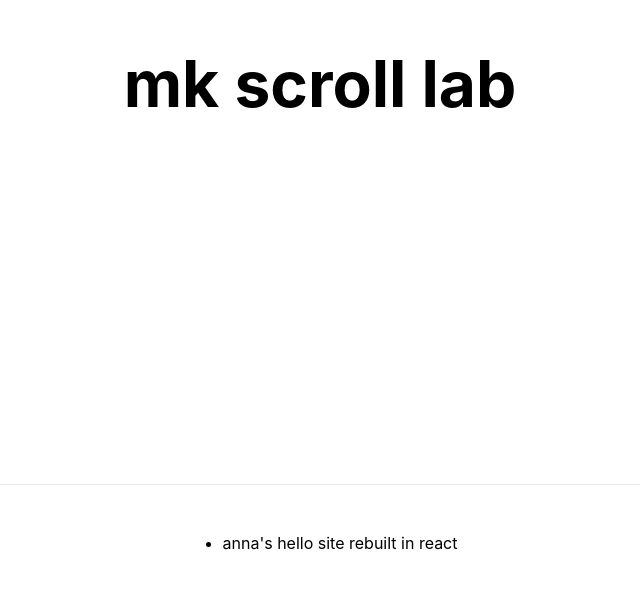
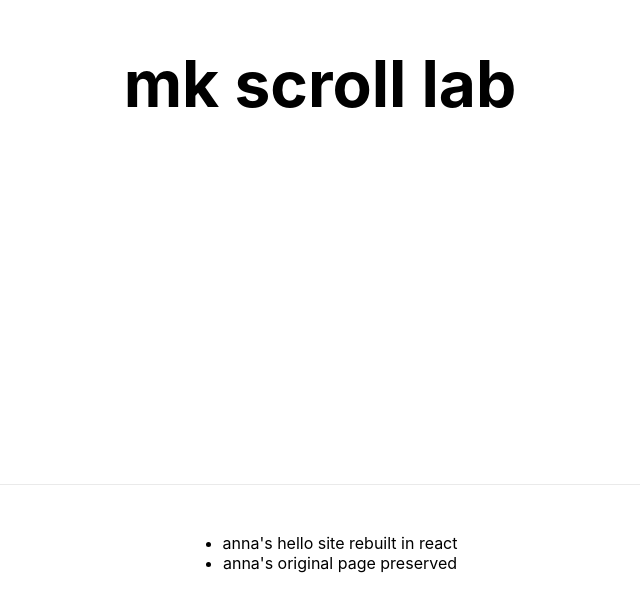
Before and after one commit to mkuzmick/mk-scroll-lab, a Next.js app: page / in a window 1280 px wide. Shown: the part 316-928 px from the top of the page, without its empty margins (320-960 px from the left). Built offline with nearby package versions, Linux system fonts and the light colour scheme.

Commit message:
Updates:

```diff
--- a/pages/index.js
+++ b/pages/index.js
@@ -7,6 +7,10 @@ const theLinks = [
   {
     slug: "/people/anna/hello-all-the-poems",
     text: `anna's hello site rebuilt in react`
+  },
+  {
+    slug: "/plain-html/anna/hello.html",
+    text: `anna's original page preserved`
   }
 ]
 
--- a/public/plain-html/anna/hello.html
+++ b/public/plain-html/anna/hello.html
@@ -75,6 +75,7 @@
 
     </style>
   </head>
+
   <body>
     <main>
 
--- a/src/components/anna/poem-machine.js
+++ b/src/components/anna/poem-machine.js
@@ -75,7 +75,6 @@ const PoemMachine = ({poem, title, author, insights}) => {
                 <div className={styles.spacer}></div>
             </div>
         </div>
-
     )
 }
 
```
